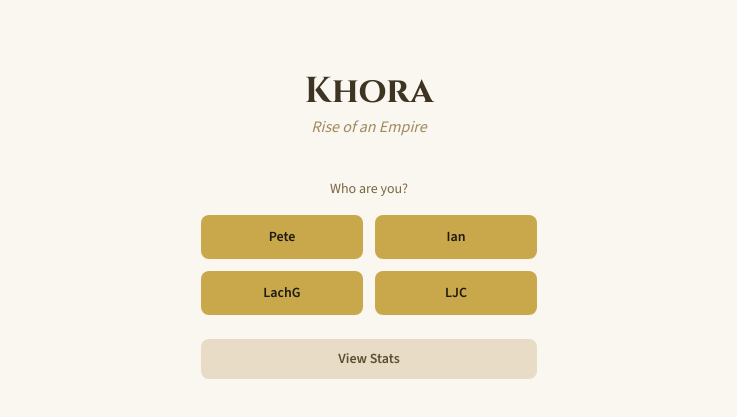
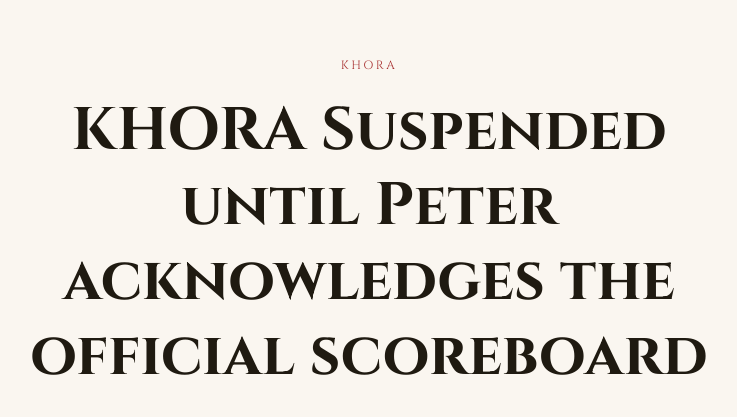
Before and after one commit to lachgeron/khora-online, a React (Vite) app in the folder packages/client/: page / in a window 1280 px wide. Shown: the part 175-592 px from the top of the page, without its empty margins (271-1008 px from the left). Built offline with nearby package versions, Linux system fonts and the light colour scheme.

Commit message:
Update App.tsx

```diff
--- a/packages/client/src/App.tsx
+++ b/packages/client/src/App.tsx
@@ -39,6 +39,7 @@
 
 const PLAYER_NAMES = ['Pete', 'Ian', 'LachG', 'LJC'] as const;
 const TIME_BANK_DANGER_SECONDS = 10;
+const HOME_SCREEN_SUSPENDED = true;
 
 interface TimeBankDangerOverlayProps {
   active: boolean;
@@ -60,6 +61,17 @@
     </div>
   );
 };
+
+const SuspendedHomeScreen: React.FC = () => (
+  <div className="flex items-center justify-center min-h-screen px-6">
+    <div className="max-w-3xl text-center">
+      <p className="font-display text-xs uppercase tracking-[0.22em] text-crimson mb-5">KHORA</p>
+      <h1 className="font-display text-4xl sm:text-6xl font-bold text-sand-900 leading-tight">
+        KHORA Suspended until Peter acknowledges the official scoreboard
+      </h1>
+    </div>
+  </div>
+);
 
 export const App: React.FC = () => {
   const [screen, setScreen] = useState<Screen>('NAME');
@@ -220,7 +232,7 @@
       <TimeBankDangerOverlay active={showTimeBankDanger} remainingSeconds={timeBankRemainingSeconds} />
 
       {screen === 'NAME' && (
-        <div className="flex items-center justify-center min-h-screen">
+        HOME_SCREEN_SUSPENDED ? <SuspendedHomeScreen /> : <div className="flex items-center justify-center min-h-screen">
           <div className="max-w-sm w-full text-center px-6">
             <h1 className="font-display text-4xl font-bold text-sand-800 mb-1">Khora</h1>
             <p className="text-sand-500 italic mb-10">Rise of an Empire</p>
```
